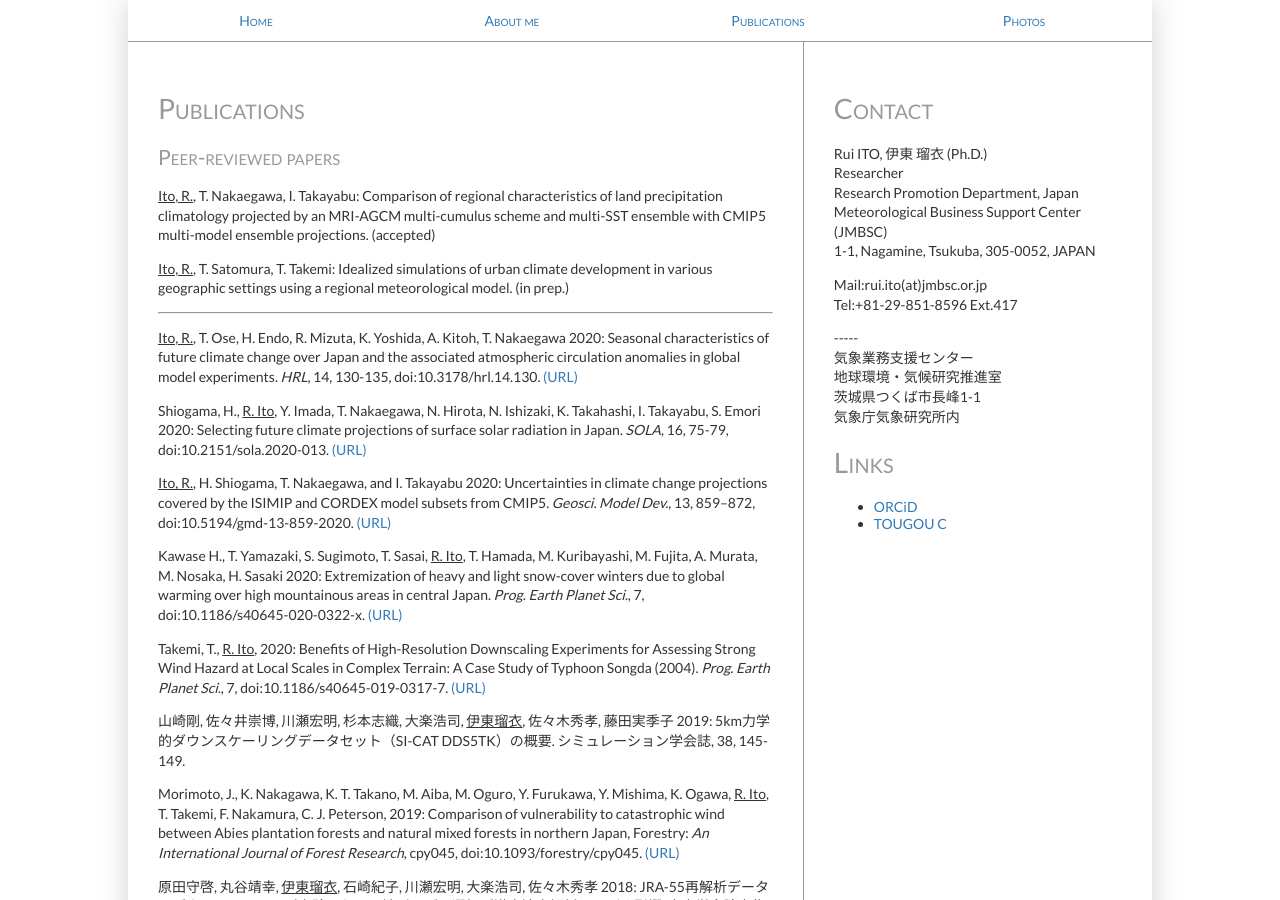
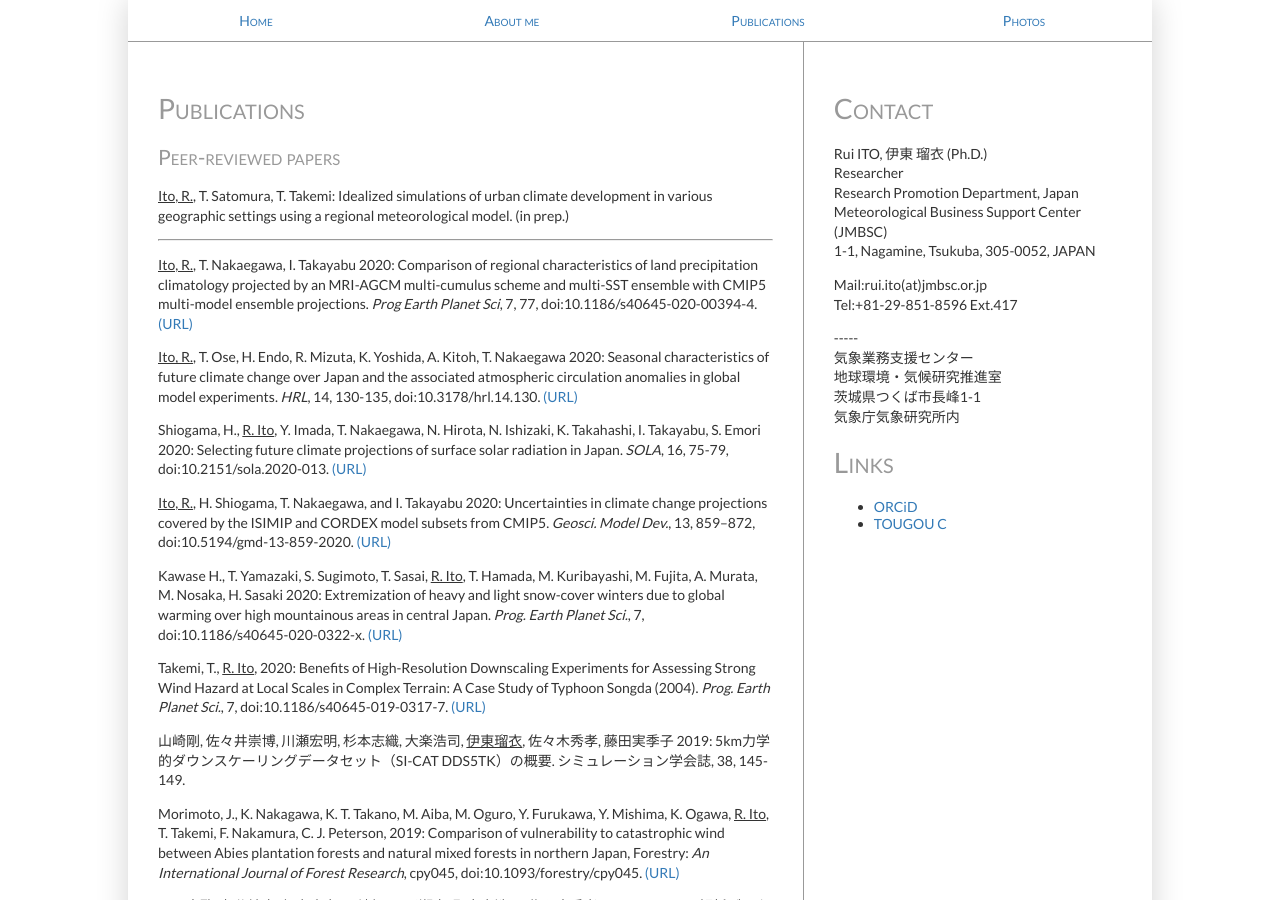
Before and after one commit to rui-climbiz/rui-climbiz.github.io, a Jekyll site: the page built from publications.html, in a window 1280 px wide and 900 px high. Built offline with Jekyll 4.4.1, drawn with Linux system fonts in a browser that asks for light colours.

Commit message:
Update publications.html

```diff
--- a/publications.html
+++ b/publications.html
@@ -5,9 +5,9 @@
 ---
 <h1>Publications</h1>
 <h2>Peer-reviewed papers</h2>
-<p><u>Ito, R.</u>, T. Nakaegawa, I. Takayabu: Comparison of regional characteristics of land precipitation climatology projected by an MRI-AGCM multi-cumulus scheme and multi-SST ensemble with CMIP5 multi-model ensemble projections. (accepted)</p>
 <p><u>Ito, R.</u>, T. Satomura, T. Takemi: Idealized simulations of urban climate development in various geographic settings using a regional meteorological model. (in prep.)</p>
 <hr>
+<p><u>Ito, R.</u>, T. Nakaegawa, I. Takayabu 2020: Comparison of regional characteristics of land precipitation climatology projected by an MRI-AGCM multi-cumulus scheme and multi-SST ensemble with CMIP5 multi-model ensemble projections. <i>Prog Earth Planet Sci</i>, 7, 77, doi:10.1186/s40645-020-00394-4. <a href="https://doi.org/10.1186/s40645-020-00394-4">(URL)</a></p>
 <p><u>Ito, R.</u>, T. Ose, H. Endo, R. Mizuta, K. Yoshida, A. Kitoh, T. Nakaegawa 2020: Seasonal characteristics of future climate change over Japan and the associated atmospheric circulation anomalies in global model experiments. <i>HRL</i>, 14, 130-135, doi:10.3178/hrl.14.130. <a href="https://doi.org/10.3178/hrl.14.130">(URL)</a></p>
 <p>Shiogama, H., <u>R. Ito</u>, Y. Imada, T. Nakaegawa, N. Hirota, N. Ishizaki, K. Takahashi, I. Takayabu, S. Emori 2020: Selecting future climate projections of surface solar radiation in Japan. <i>SOLA</i>, 16, 75-79, doi:10.2151/sola.2020-013. <a href="https://doi.org/10.2151/sola.2020-013">(URL)</a></p>
 <p><u>Ito, R.</u>, H. Shiogama, T. Nakaegawa, and I. Takayabu 2020: Uncertainties in climate change projections covered by the ISIMIP and CORDEX model subsets from CMIP5. <i>Geosci. Model Dev.</i>, 13, 859–872, doi:10.5194/gmd-13-859-2020. <a href="https://doi.org/10.5194/gmd-13-859-2020">(URL)</a></p>
```
